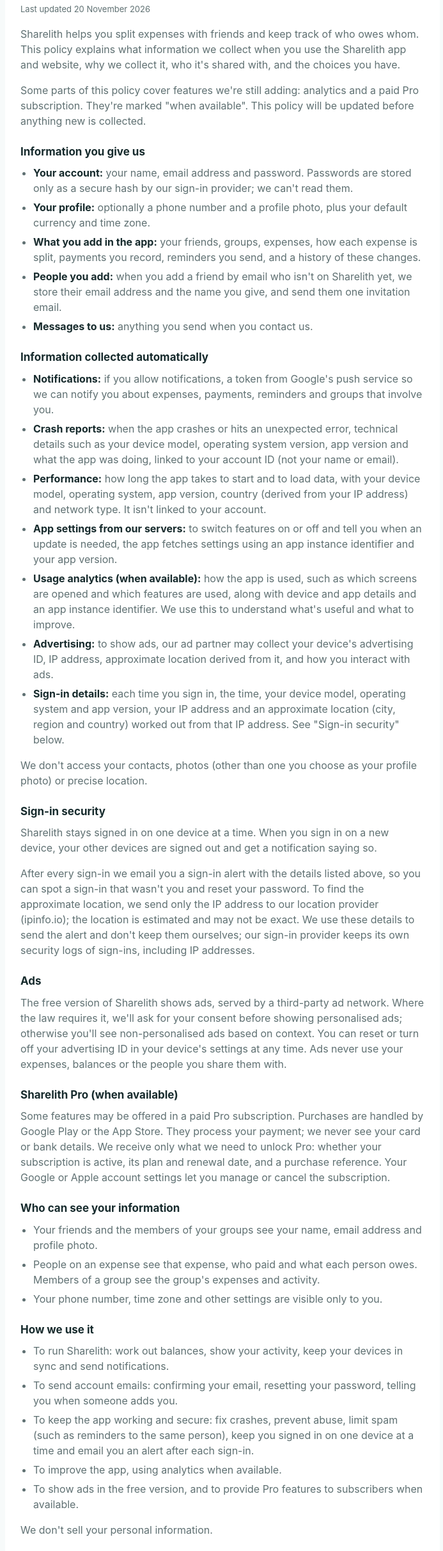
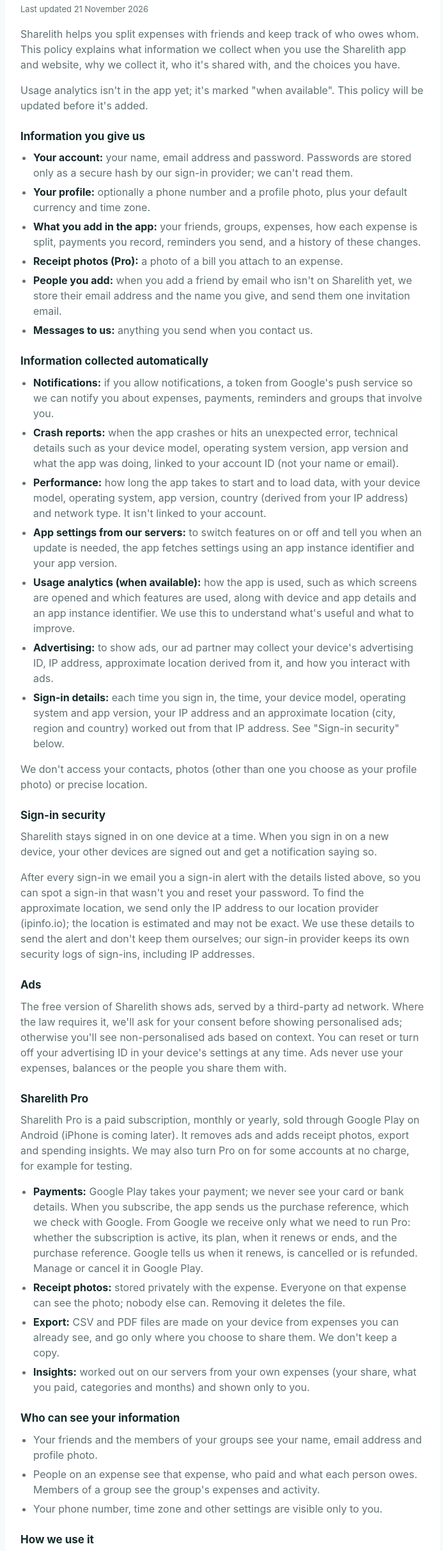
Before and after one commit to roshanpatil2000/Sharelith-deeplink, a plain HTML site: page privacy.html in a window 1280 px wide. Shown: the part 84-2508 px from the top of the page at 64% size, without its empty margins (292-985 px from the left). Drawn offline with Linux system fonts and the light colour scheme.

Commit message:
Privacy policy: Sharelith Pro is available
Co-Authored-By: Claude Opus 5.5 <noreply@anthropic.com>

```diff
--- a/privacy.html
+++ b/privacy.html
@@ -12,14 +12,14 @@
 <body>
   <main class="card policy">
     <h1>Privacy policy</h1>
-    <p class="hint">Last updated 20 November 2026</p>
+    <p class="hint">Last updated 21 November 2026</p>
 
     <p>Sharelith helps you split expenses with friends and keep track of who owes whom. This policy explains what
       information we collect when you use the Sharelith app and website, why we collect it, who it's shared with, and
       the choices you have.</p>
 
-    <p>Some parts of this policy cover features we're still adding: analytics and a paid Pro subscription. They're
-      marked "when available". This policy will be updated before anything new is collected.</p>
+    <p>Usage analytics isn't in the app yet; it's marked "when available". This policy will be updated before it's
+      added.</p>
 
     <h2>Information you give us</h2>
     <ul>
@@ -29,6 +29,7 @@
         time zone.</li>
       <li><strong>What you add in the app:</strong> your friends, groups, expenses, how each expense is split, payments
         you record, reminders you send, and a history of these changes.</li>
+      <li><strong>Receipt photos (Pro):</strong> a photo of a bill you attach to an expense.</li>
       <li><strong>People you add:</strong> when you add a friend by email who isn't on Sharelith yet, we store their
         email address and the name you give, and send them one invitation email.</li>
       <li><strong>Messages to us:</strong> anything you send when you contact us.</li>
@@ -73,11 +74,23 @@
       context. You can reset or turn off your advertising ID in your device's settings at any time. Ads never use
       your expenses, balances or the people you share them with.</p>
 
-    <h2>Sharelith Pro (when available)</h2>
-    <p>Some features may be offered in a paid Pro subscription. Purchases are handled by Google Play or the App
-      Store. They process your payment; we never see your card or bank details. We receive only what we need to
-      unlock Pro: whether your subscription is active, its plan and renewal date, and a purchase reference. Your
-      Google or Apple account settings let you manage or cancel the subscription.</p>
+    <h2>Sharelith Pro</h2>
+    <p>Sharelith Pro is a paid subscription, monthly or yearly, sold through Google Play on Android (iPhone is coming
+      later). It removes ads and adds receipt photos, export and spending insights. We may also turn Pro on for some
+      accounts at no charge, for example for testing.</p>
+    <ul>
+      <li><strong>Payments:</strong> Google Play takes your payment; we never see your card or bank details. When you
+        subscribe, the app sends us the purchase reference, which we check with Google. From Google we receive only
+        what we need to run Pro: whether the subscription is active, its plan, when it renews or ends, and the
+        purchase reference. Google tells us when it renews, is cancelled or is refunded. Manage or cancel it in Google
+        Play.</li>
+      <li><strong>Receipt photos:</strong> stored privately with the expense. Everyone on that expense can see the
+        photo; nobody else can. Removing it deletes the file.</li>
+      <li><strong>Export:</strong> CSV and PDF files are made on your device from expenses you can already see, and go
+        only where you choose to share them. We don't keep a copy.</li>
+      <li><strong>Insights:</strong> worked out on our servers from your own expenses (your share, what you paid,
+        categories and months) and shown only to you.</li>
+    </ul>
 
     <h2>Who can see your information</h2>
     <ul>
@@ -96,7 +109,7 @@
       <li>To keep the app working and secure: fix crashes, prevent abuse, limit spam (such as reminders to the same
         person), keep you signed in on one device at a time and email you an alert after each sign-in.</li>
       <li>To improve the app, using analytics when available.</li>
-      <li>To show ads in the free version, and to provide Pro features to subscribers when available.</li>
+      <li>To show ads in the free version, and to provide Pro features to subscribers.</li>
     </ul>
     <p>We don't sell your personal information.</p>
 
@@ -121,7 +134,7 @@
           href="https://policies.google.com/technologies/partner-sites">how Google uses information from apps that use
           its services</a>.</li>
       <li><strong>An analytics provider (when available):</strong> we'll name it here before it is added.</li>
-      <li><strong>Google Play and the App Store (when available):</strong> process Pro subscription payments.</li>
+      <li><strong>Google Play:</strong> sells and bills the Pro subscription, and tells us whether it's active.</li>
     </ul>
     <p>These providers process information on our behalf and under their own privacy terms. Some of them may process it
       outside your country, including in the United States, with safeguards required by law.</p>
@@ -139,8 +152,9 @@
     <p>You can delete your account in the app under Account → Delete account. You need to settle up first, so nobody
       is left with a balance they can't clear.</p>
     <p>When you delete your account, your sign-in, email address, phone number, photo and notification tokens are
-      removed. Expenses you shared stay in other people's records, shown under "Deleted user", so their balances
-      remain correct.</p>
+      removed. Expenses you shared, and receipt photos on them, stay in other people's records, shown under "Deleted
+      user", so their balances remain correct. Deleting your account doesn't cancel a Pro subscription: cancel it in
+      Google Play.</p>
 
     <h2>Your rights</h2>
     <p>Depending on where you live, you may have the right to access, correct, delete or export your information, to
@@ -157,8 +171,8 @@
       believe a child has given us information, contact us and we'll delete it.</p>
 
     <h2>Changes</h2>
-    <p>If this policy changes, we'll update the date above. For significant changes, such as when analytics or Pro
-      are added, we'll tell you in the app before they take effect.</p>
+    <p>If this policy changes, we'll update the date above. For significant changes, such as when analytics is added,
+      we'll tell you in the app before they take effect.</p>
 
     <p>Using Sharelith is also subject to our <a href="/terms">Terms &amp; Conditions</a>.</p>
 
```
